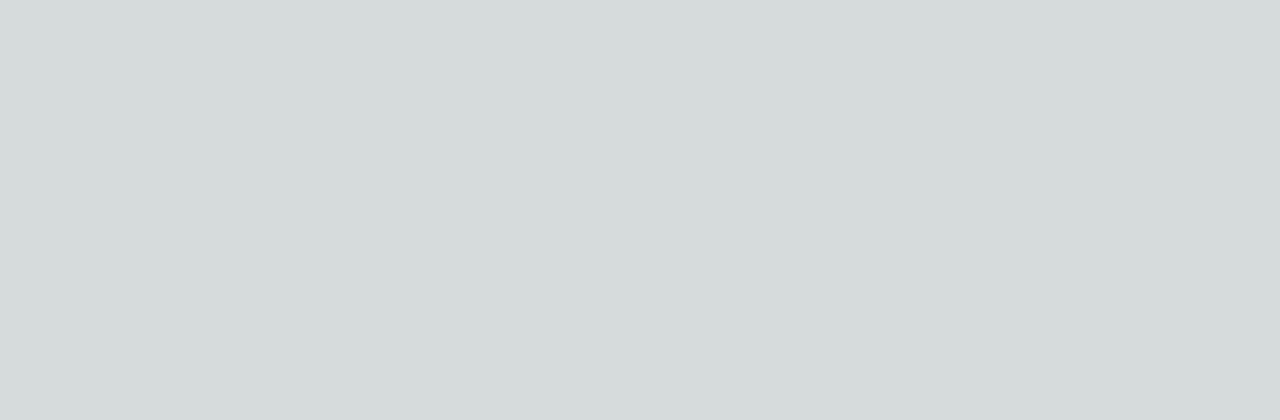
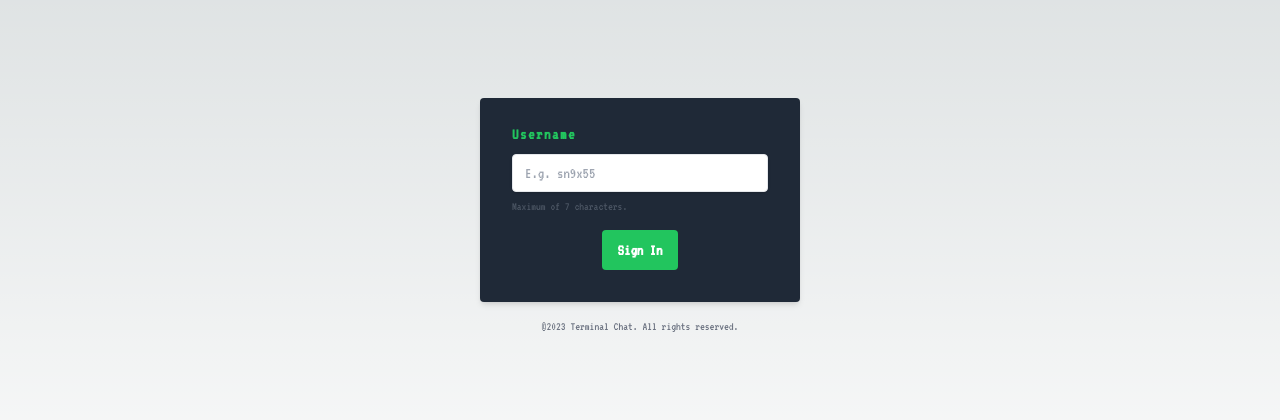
Before and after one commit to ShinnoT/terminal-chat, a Next.js app: page /login in a window 1280 px wide. Before the commit this address had no page. Shown: the part 184-604 px from the top of the page. Built offline with nearby package versions, Linux system fonts and the light colour scheme.

Commit message:
login form design complete

```diff
--- /dev/null
+++ b/app/login/page.js
@@ -0,0 +1,17 @@
+import Form from "@/components/form";
+
+const Page = () => {
+    return (
+        <main className="flex h-screen flex-col items-center justify-center p-3 md:p-12">
+            <div className="w-full max-w-xs">
+                <Form />
+                <p className="text-center text-gray-500 text-xs">
+                    &copy;{new Date().getFullYear()} Terminal Chat. All rights
+                    reserved.
+                </p>
+            </div>
+        </main>
+    );
+};
+
+export default Page;
--- /dev/null
+++ b/components/form.js
@@ -0,0 +1,49 @@
+"use client";
+
+import { useState } from "react";
+
+const Form = () => {
+    const [userName, setUserName] = useState();
+
+    const handleSubmit = (e) => {
+        e.preventDefault();
+        setUserName(e.target.username.value);
+        console.log("Custom username set.");
+    };
+
+    return (
+        <form
+            className="bg-gray-800 shadow-md rounded px-8 pt-6 pb-8 mb-4"
+            onSubmit={handleSubmit}
+        >
+            <div className="mb-4">
+                <label
+                    className="block text-green-500 tracking-widest font-bold text-base mb-2"
+                    htmlFor="username"
+                >
+                    Username
+                </label>
+                <input
+                    className="shadow appearance-none border rounded w-full py-2 px-3 mb-1.5 text-gray-700 leading-tight focus:outline-none focus:shadow-outline"
+                    id="username"
+                    type="text"
+                    placeholder="E.g. sn9x55"
+                    maxLength={8}
+                />
+                <p className="text-gray-600 text-xs">
+                    Maximum of 7 characters.
+                </p>
+            </div>
+            <div className="flex items-center justify-center">
+                <button
+                    className="bg-green-500 hover:bg-green-700 text-white font-bold py-2 px-4 rounded focus:outline-none focus:shadow-outline"
+                    type="submit"
+                >
+                    Sign In
+                </button>
+            </div>
+        </form>
+    );
+};
+
+export default Form;
--- a/components/message-input.js
+++ b/components/message-input.js
@@ -1,3 +1,5 @@
+"use client";
+
 const MessageInput = () => {
     return (
         <div className="flex flex-row items-center justify-between mt-2">
--- a/components/message.js
+++ b/components/message.js
@@ -1,3 +1,5 @@
+"use client";
+
 const Message = ({ user, color, children }) => {
     return (
         <div className={`flex flex-row items-start justify-between ${color}`}>
```
